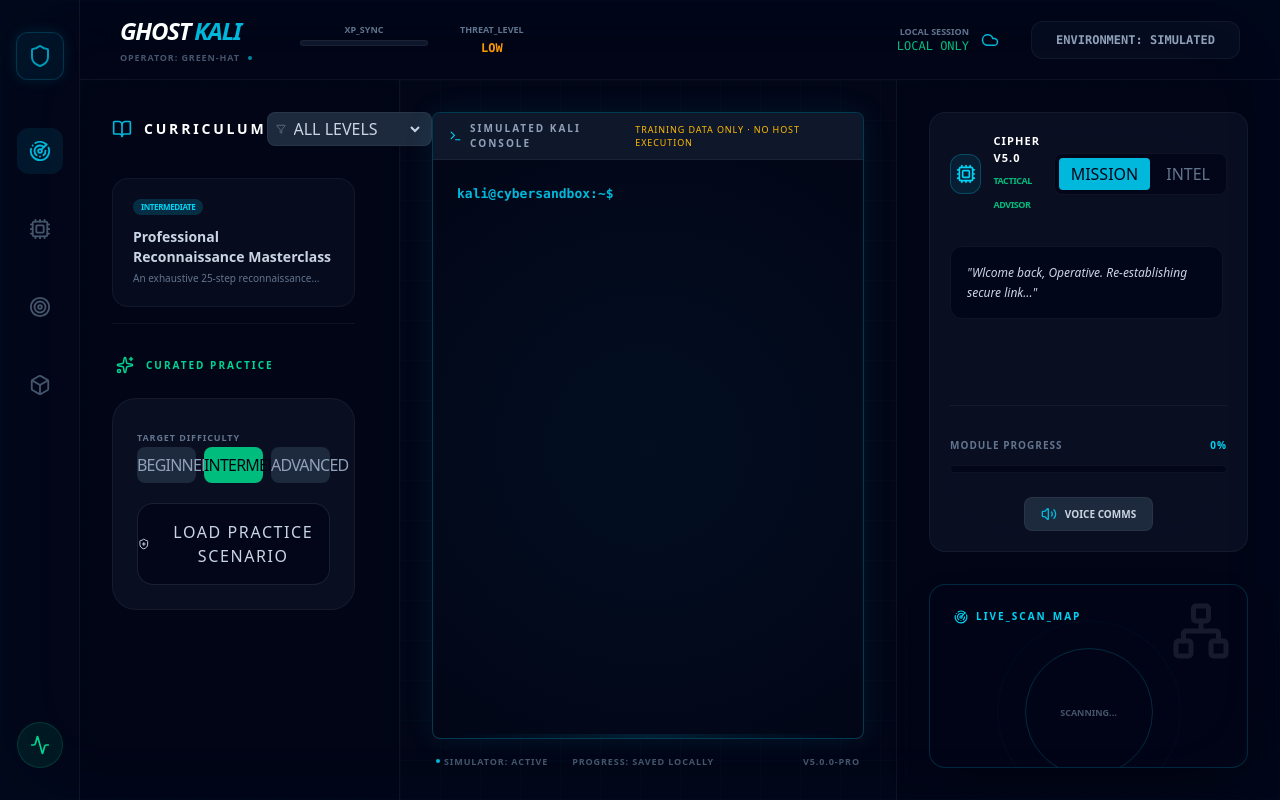
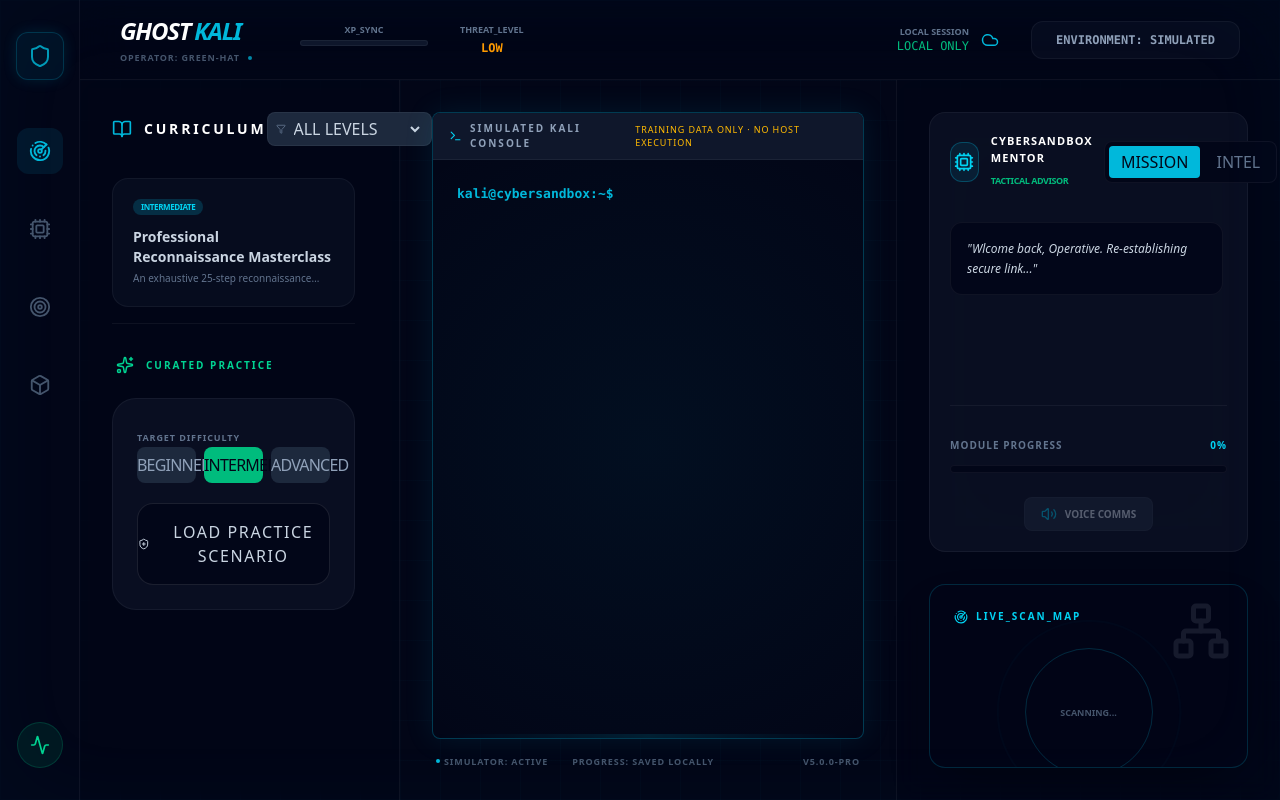
Before and after one commit to yobi369/CyberSandbox-Kali-Learning, a React (Vite) app: page / in a window 1280 px wide. Built offline with nearby package versions, Linux system fonts and the light colour scheme.

Commit message:
feat: make mentor voice control use browser speech synthesis

```diff
--- a/components/Mentor.tsx
+++ b/components/Mentor.tsx
@@ -33,7 +33,7 @@ const Mentor: React.FC<MentorProps> = ({ message, isTyping, currentStep, stepPro
             <Cpu className="text-cyan-400" size={20} />
           </div>
           <div>
-            <h3 className="text-[11px] font-black text-white uppercase tracking-widest">Cipher v5.0</h3>
+            <h3 className="text-[11px] font-black text-white uppercase tracking-widest">CyberSandbox Mentor</h3>
             <span className="text-[9px] text-emerald-500 font-bold uppercase tracking-tighter">Tactical Advisor</span>
           </div>
         </div>
@@ -91,7 +91,17 @@ const Mentor: React.FC<MentorProps> = ({ message, isTyping, currentStep, stepPro
            <div className="h-full bg-cyan-500 shadow-[0_0_10px_rgba(6,182,212,0.5)] transition-all duration-1000" style={{ width: `${stepProgress}%` }}></div>
         </div>
         <div className="mt-6 flex justify-center space-x-4">
-           <button className="flex items-center space-x-2 px-4 py-2 bg-slate-800 hover:bg-slate-700 rounded-lg border border-white/5 transition-all group">
+           <button
+              type="button"
+              onClick={() => {
+                if (currentStep && typeof window !== 'undefined' && 'speechSynthesis' in window) {
+                  window.speechSynthesis.cancel();
+                  window.speechSynthesis.speak(new SpeechSynthesisUtterance(currentStep.instruction));
+                }
+              }}
+              disabled={!currentStep}
+              className="flex items-center space-x-2 px-4 py-2 bg-slate-800 hover:bg-slate-700 disabled:opacity-40 rounded-lg border border-white/5 transition-all group"
+            >
               <Volume2 size={16} className="text-cyan-500 group-hover:scale-110"/>
               <span className="text-[10px] font-black uppercase text-slate-300">Voice Comms</span>
            </button>
```
